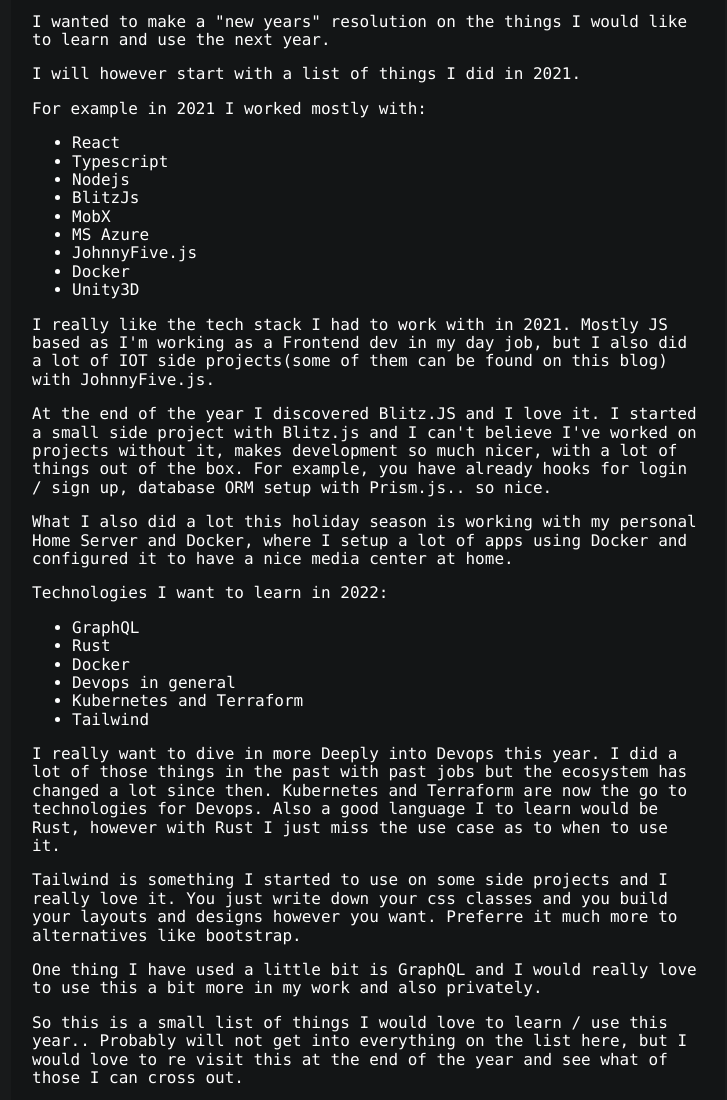
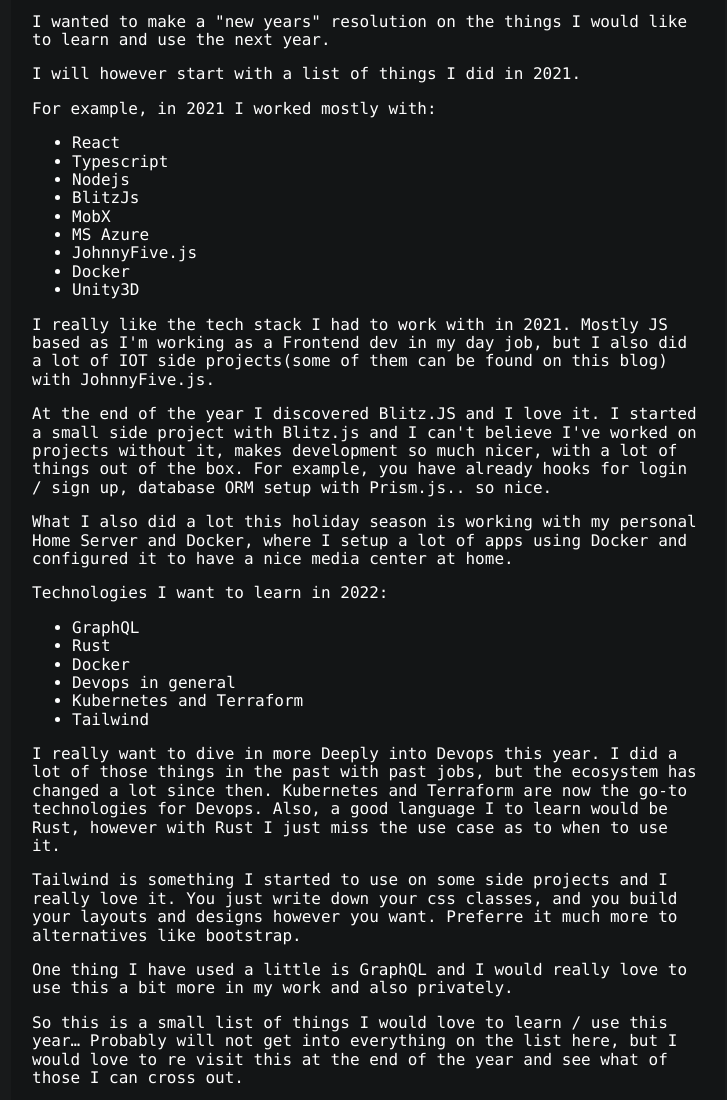
Before and after one commit to alminisl/Blog, a Gatsby site: page /technologies-im-learning-in-2022/ in a window 1280 px wide. Shown: the part 197-1297 px from the top of the page, without its empty margins (272-999 px from the left). Built offline with nearby package versions, Linux system fonts and the light colour scheme; Gatsby itself is replaced by a stand-in of ours.

Commit message:
Update Article “technologies-im-learning-in-2022”

```diff
--- a/content/blog/technologies-im-learning-in-2022.md
+++ b/content/blog/technologies-im-learning-in-2022.md
@@ -7,7 +7,7 @@
 
 I will however start with a list of things I did in 2021.
 
-For example in 2021 I worked mostly with:
+For example, in 2021 I worked mostly with:
 
 - React
 - Typescript
@@ -34,11 +34,10 @@
 - Kubernetes and Terraform
 - Tailwind
 
-I really want to dive in more Deeply into Devops this year. I did a lot of those things in the past with past jobs but the ecosystem has changed a lot since then. Kubernetes and Terraform are now the go to technologies for Devops.
-Also a good language I to learn would be Rust, however with Rust I just miss the use case as to when to use it.
+I really want to dive in more Deeply into Devops this year. I did a lot of those things in the past with past jobs, but the ecosystem has changed a lot since then. Kubernetes and Terraform are now the go-to technologies for Devops. Also, a good language I to learn would be Rust, however with Rust I just miss the use case as to when to use it.
 
-Tailwind is something I started to use on some side projects and I really love it. You just write down your css classes and you build your layouts and designs however you want. Preferre it much more to alternatives like bootstrap.
+Tailwind is something I started to use on some side projects and I really love it. You just write down your css classes, and you build your layouts and designs however you want. Preferre it much more to alternatives like bootstrap.
 
-One thing I have used a little bit is GraphQL and I would really love to use this a bit more in my work and also privately.
+One thing I have used a little is GraphQL and I would really love to use this a bit more in my work and also privately.
 
-So this is a small list of things I would love to learn / use this year.. Probably will not get into everything on the list here, but I would love to re visit this at the end of the year and see what of those I can cross out.
+So this is a small list of things I would love to learn / use this year… Probably will not get into everything on the list here, but I would love to re visit this at the end of the year and see what of those I can cross out.
```
